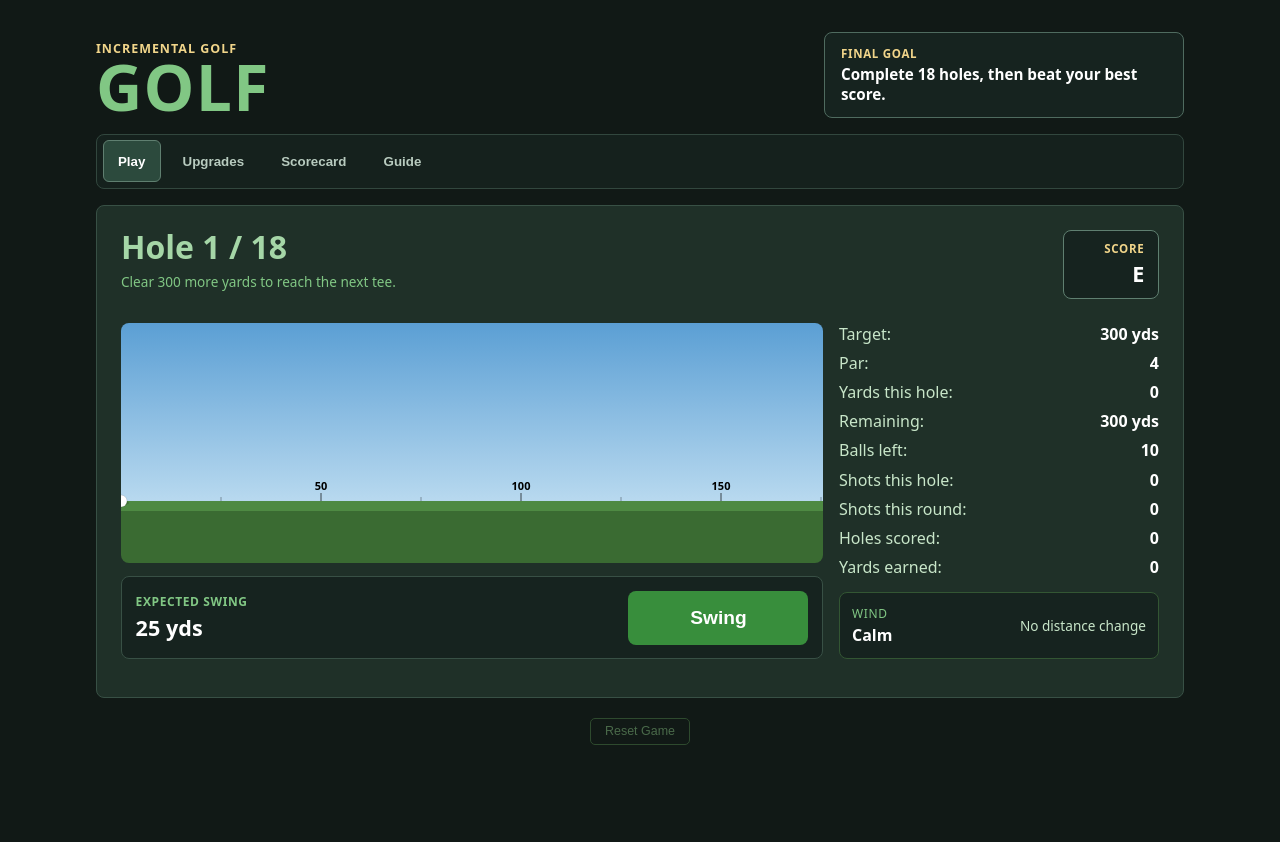
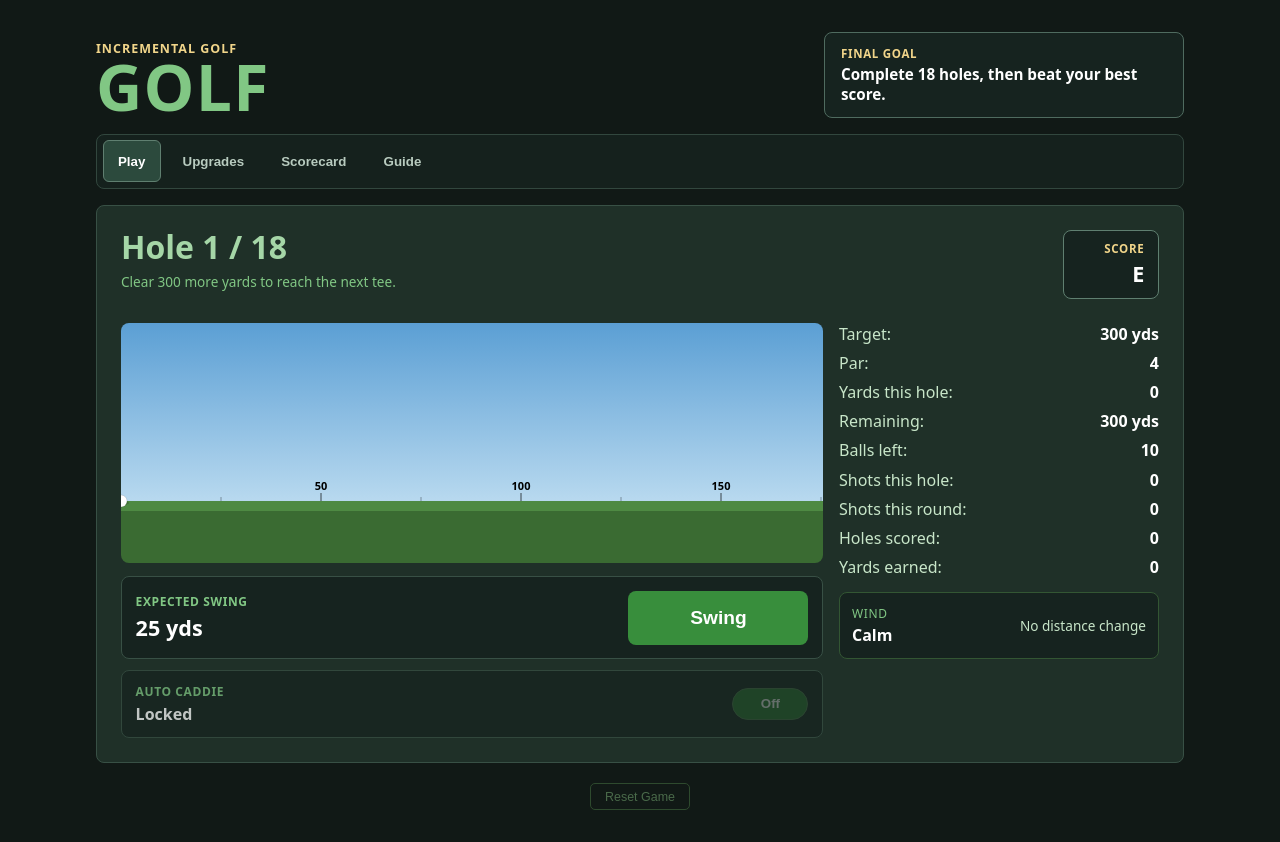
Before and after one commit to CollePatt/golf, a React (Vite) app: page / in a window 1280 px wide. Before the commit the page ends 800 px from the top, so only its background shows below. Built offline with nearby package versions, Linux system fonts and the light colour scheme.

Commit message:
Add auto caddie upgrade

```diff
--- a/src/App.css
+++ b/src/App.css
@@ -180,6 +180,63 @@ h3 {
   border: 1px solid #385045;
   border-radius: 8px;
   background: #16231f;
+}
+
+.auto-swing-panel {
+  display: flex;
+  justify-content: space-between;
+  align-items: center;
+  gap: 1rem;
+  margin-top: 0.65rem;
+  padding: 0.75rem 0.85rem;
+  border: 1px solid #385045;
+  border-radius: 8px;
+  background: #16231f;
+  opacity: 0.72;
+}
+
+.auto-swing-panel.unlocked {
+  opacity: 1;
+}
+
+.auto-swing-panel span,
+.auto-swing-panel strong {
+  display: block;
+}
+
+.auto-swing-panel span {
+  color: #81c784;
+  font-size: 0.75rem;
+  font-weight: 700;
+  text-transform: uppercase;
+  letter-spacing: 0.05em;
+}
+
+.auto-swing-panel strong {
+  margin-top: 0.2rem;
+  color: #ffffff;
+}
+
+.toggle-btn {
+  min-width: 76px;
+  padding: 0.45rem 0.7rem;
+  border: 1px solid #4f7d4f;
+  border-radius: 999px;
+  background: #2e7d32;
+  color: #ffffff;
+  font-weight: 700;
+  cursor: pointer;
+}
+
+.toggle-btn[aria-pressed="false"] {
+  border-color: #4f6b5f;
+  background: #22342d;
+  color: #b8cbbf;
+}
+
+.toggle-btn:disabled {
+  opacity: 0.45;
+  cursor: default;
 }
 
 .swing-panel span,
@@ -701,6 +758,7 @@ h3 {
   .app-header,
   .screen-heading,
   .swing-panel,
+  .auto-swing-panel,
   .round-modifier {
     align-items: stretch;
     flex-direction: column;
--- a/src/App.jsx
+++ b/src/App.jsx
@@ -9,7 +9,12 @@ import {
   isBetterCompletedRound,
 } from './logic/gameState.js';
 import { rollWind } from './logic/runModifiers.js';
-import { getExpectedYardsPerSwing, getStartingBalls, rollSwingYards } from './logic/swingLogic.js';
+import {
+  getAutoSwingIntervalMs,
+  getExpectedYardsPerSwing,
+  getStartingBalls,
+  rollSwingYards,
+} from './logic/swingLogic.js';
 import { allocateToUpgrade } from './logic/upgradeLogic.js';
 import { saveGame, loadGame, clearSave } from './logic/storage.js';
 import HoleScreen from './components/HoleScreen.jsx';
@@ -18,20 +23,9 @@ import ScorecardPanel from './components/ScorecardPanel.jsx';
 import GuidePanel from './components/GuidePanel.jsx';
 import './App.css';
 
-export default function App() {
-  const [state, setState] = useState(() => loadGame() || createInitialState());
-  const [activeTab, setActiveTab] = useState(() => state.phase === 'upgrade' ? 'upgrades' : 'play');
+function advanceSwingState(s) {
+  if (s.phase !== 'run' || s.ballsLeft <= 0) return s;
 
-  useEffect(() => {
-    saveGame(state);
-  }, [state]);
-
-  useEffect(() => {
-    if (state.phase === 'upgrade') setActiveTab('upgrades');
-  }, [state.phase]);
-
-  function handleSwing() {
-    setState(s => {
   const swing = rollSwingYards(s.upgrades, s.wind);
   const yards = swing.yards;
   const newYardsThisHole = s.yardsThisHole + yards;
@@ -114,7 +108,39 @@ export default function App() {
     totalYardsThisRound: newTotalYards,
     lastSwing: swing,
   };
-    });
+}
+
+export default function App() {
+  const [state, setState] = useState(() => loadGame() || createInitialState());
+  const [activeTab, setActiveTab] = useState(() => state.phase === 'upgrade' ? 'upgrades' : 'play');
+
+  useEffect(() => {
+    saveGame(state);
+  }, [state]);
+
+  useEffect(() => {
+    if (state.phase === 'upgrade') setActiveTab('upgrades');
+  }, [state.phase]);
+
+  const autoSwingIntervalMs = getAutoSwingIntervalMs(state.upgrades);
+
+  useEffect(() => {
+    if (state.phase !== 'run' || !state.autoSwingEnabled || !autoSwingIntervalMs) return undefined;
+    const intervalId = window.setInterval(() => {
+      setState(s => advanceSwingState(s));
+    }, autoSwingIntervalMs);
+    return () => window.clearInterval(intervalId);
+  }, [state.phase, state.autoSwingEnabled, autoSwingIntervalMs]);
+
+  function handleSwing() {
+    setState(s => advanceSwingState(s));
+  }
+
+  function handleToggleAutoSwing() {
+    setState(s => ({
+      ...s,
+      autoSwingEnabled: !s.autoSwingEnabled,
+    }));
   }
 
   function handleAllocate(upgradeId, amount) {
@@ -125,10 +151,13 @@ export default function App() {
         s.yardsToAllocate,
         amount
       );
+      const hadAutoSwing = Boolean(getAutoSwingIntervalMs(s.upgrades));
+      const hasAutoSwing = Boolean(getAutoSwingIntervalMs(upgradeState));
       return {
         ...s,
         upgrades: upgradeState,
         yardsToAllocate,
+        autoSwingEnabled: hasAutoSwing && !hadAutoSwing ? true : s.autoSwingEnabled,
       };
     });
   }
@@ -197,7 +226,9 @@ export default function App() {
         <HoleScreen
           state={state}
           onSwing={handleSwing}
+          onToggleAutoSwing={handleToggleAutoSwing}
           yardsPerSwing={getExpectedYardsPerSwing(state.upgrades, state.wind)}
+          autoSwingIntervalMs={autoSwingIntervalMs}
         />
       )}
 
--- a/src/components/GuidePanel.jsx
+++ b/src/components/GuidePanel.jsx
@@ -33,6 +33,7 @@ export default function GuidePanel() {
           <h3>Progression</h3>
           <ul>
             <li>Spend yards on clubs, extra balls, and multipliers.</li>
+            <li>Unlock Auto Caddie to keep swinging while you look away.</li>
             <li>Use the upgrade tab after each run to invest your earnings.</li>
             <li>The long-term target is a prestige layer after completed rounds.</li>
           </ul>
--- a/src/components/HoleScreen.jsx
+++ b/src/components/HoleScreen.jsx
@@ -6,8 +6,15 @@ import {
   getScoreToPar,
   parForHole,
 } from '../logic/gameState.js';
+import { formatAutoSwingInterval } from '../logic/swingLogic.js';
 
-export default function HoleScreen({ state, onSwing, yardsPerSwing }) {
+export default function HoleScreen({
+  state,
+  onSwing,
+  onToggleAutoSwing,
+  yardsPerSwing,
+  autoSwingIntervalMs,
+}) {
   const {
     hole,
     targetDistance,
@@ -19,6 +26,7 @@ export default function HoleScreen({ state, onSwing, yardsPerSwing }) {
     scorecard,
     wind,
     lastSwing,
+    autoSwingEnabled,
   } = state;
   const remaining = Math.max(0, targetDistance - yardsThisHole);
   const completedHoles = getCompletedHoles(scorecard);
@@ -69,6 +77,20 @@ export default function HoleScreen({ state, onSwing, yardsPerSwing }) {
               Swing
             </button>
           </div>
+          <div className={`auto-swing-panel ${autoSwingIntervalMs ? 'unlocked' : ''}`}>
+            <div>
+              <span>Auto Caddie</span>
+              <strong>{autoSwingIntervalMs ? `${formatAutoSwingInterval(autoSwingIntervalMs)} / swing` : 'Locked'}</strong>
+            </div>
+            <button
+              className="toggle-btn"
+              onClick={onToggleAutoSwing}
+              disabled={!autoSwingIntervalMs}
+              aria-pressed={autoSwingEnabled}
+            >
+              {autoSwingEnabled && autoSwingIntervalMs ? 'On' : 'Off'}
+            </button>
+          </div>
         </div>
 
         <aside className="hole-sidebar" aria-label="Round status">
--- a/src/components/UpgradeBar.jsx
+++ b/src/components/UpgradeBar.jsx
@@ -1,5 +1,10 @@
 import { getUpgradeCost } from '../data/upgrades.js';
-import { getStartingBalls, getYardsPerSwing } from '../logic/swingLogic.js';
+import {
+  formatAutoSwingInterval,
+  getAutoSwingIntervalMs,
+  getStartingBalls,
+  getYardsPerSwing,
+} from '../logic/swingLogic.js';
 
 function buildPreview(upgrade, upgradeState, upgrades) {
   if (upgradeState.level >= upgrade.maxLevel) return 'Max level reached';
@@ -17,6 +22,8 @@ function buildPreview(upgrade, upgradeState, upgrades) {
   const nextYards = getYardsPerSwing(nextUpgrades);
   const currentBalls = getStartingBalls(upgrades);
   const nextBalls = getStartingBalls(nextUpgrades);
+  const currentAutoSwing = getAutoSwingIntervalMs(upgrades);
+  const nextAutoSwing = getAutoSwingIntervalMs(nextUpgrades);
   const changes = [];
 
   if (nextYards !== currentYards) {
@@ -24,6 +31,9 @@ function buildPreview(upgrade, upgradeState, upgrades) {
   }
   if (nextBalls !== currentBalls) {
     changes.push(`${currentBalls} -> ${nextBalls} balls`);
+  }
+  if (nextAutoSwing !== currentAutoSwing) {
+    changes.push(`${formatAutoSwingInterval(currentAutoSwing)} -> ${formatAutoSwingInterval(nextAutoSwing)} auto`);
   }
 
   return changes.length ? `Next: ${changes.join(', ')}` : 'Next level improves this upgrade';
--- a/src/data/upgrades.js
+++ b/src/data/upgrades.js
@@ -4,6 +4,7 @@
 //   addYards : adds value × level to yards per swing
 //   multYards: multiplies yards per swing by value^level
 //   addBalls : adds value × level to starting balls
+//   autoSwing: unlocks automatic swings and speeds them up with each level
 //
 // Cost to buy the next level (level → level+1) is:
 //   baseCost × costGrowth ^ level
@@ -37,6 +38,15 @@ export const UPGRADES = [
     maxLevel: 10,
     effects: [{ type: 'multYards', value: 1.1 }],
   },
+  {
+    id: 'autoCaddie',
+    label: 'Auto Caddie',
+    description: 'Automatically swings; each level swings faster',
+    baseCost: 600,
+    costGrowth: 1.55,
+    maxLevel: 10,
+    effects: [{ type: 'autoSwing', value: 1 }],
+  },
 ];
 
 export function getUpgradeCost(def, level) {
--- a/src/logic/gameState.js
+++ b/src/logic/gameState.js
@@ -1,7 +1,7 @@
 import { UPGRADES } from '../data/upgrades.js';
 import { normalizeWind, rollWind } from './runModifiers.js';
 
-export const SAVE_VERSION = 4;
+export const SAVE_VERSION = 5;
 
 export const BASE_YARDS_PER_SWING = 25;
 export const BASE_STARTING_BALLS = 10;
@@ -56,6 +56,7 @@ export function createInitialState() {
     upgrades: buildInitialUpgrades(),
     wind: rollWind(),
     lastSwing: null,
+    autoSwingEnabled: true,
     scorecard: createScorecard(),
     roundsCompleted: 0,
     bestCompletedRound: null,
@@ -108,6 +109,7 @@ export function normalizeState(state) {
     upgrades: normalizeUpgradeState(state?.upgrades),
     wind: normalizeWind(state?.wind),
     lastSwing: state?.lastSwing || null,
+    autoSwingEnabled: typeof state?.autoSwingEnabled === 'boolean' ? state.autoSwingEnabled : true,
     scorecard: normalizeScorecard(state?.scorecard),
     roundsCompleted: Number.isFinite(state?.roundsCompleted) ? state.roundsCompleted : 0,
     bestCompletedRound: state?.bestCompletedRound || null,
--- a/src/logic/swingLogic.js
+++ b/src/logic/swingLogic.js
@@ -53,3 +53,22 @@ export function getStartingBalls(upgrades) {
   });
   return balls;
 }
+
+export function getAutoSwingLevel(upgrades) {
+  let autoLevel = 0;
+  forEachActiveEffect(upgrades, (e, level) => {
+    if (e.type === 'autoSwing') autoLevel += e.value * level;
+  });
+  return autoLevel;
+}
+
+export function getAutoSwingIntervalMs(upgrades) {
+  const autoLevel = getAutoSwingLevel(upgrades);
+  if (autoLevel <= 0) return null;
+  return Math.max(900, Math.round(5000 * Math.pow(0.78, autoLevel - 1)));
+}
+
+export function formatAutoSwingInterval(intervalMs) {
+  if (!intervalMs) return 'Locked';
+  return `${(intervalMs / 1000).toFixed(1)}s`;
+}
```
Also changed, not shown: 2 other files (tests, documents, lock files or other folders). Lines whose indentation alone changed are shown as unchanged.
